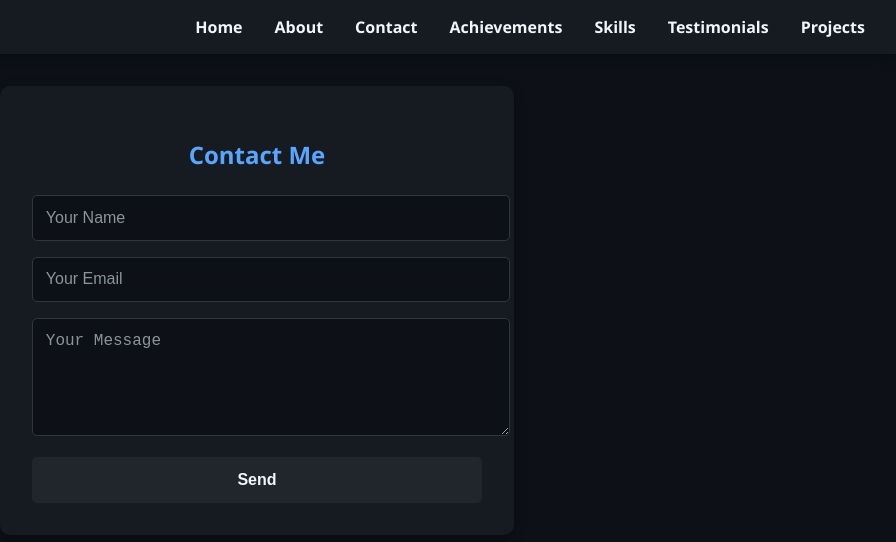
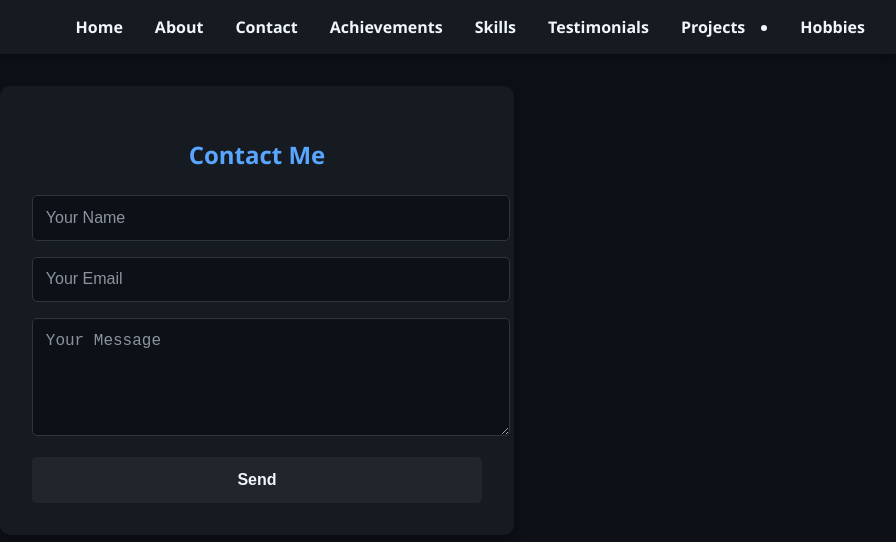
Before and after one commit to JeetCommit/portfolio-, a plain HTML site: page contact.html in a window 1280 px wide. Shown: the whole page, without its empty margins (383-1279 px from the left). Drawn offline with Linux system fonts and the light colour scheme.

Commit message:
Update contact.html

```diff
--- a/contact.html
+++ b/contact.html
@@ -97,6 +97,7 @@
     <a href="skills.html">Skills</a>
     <a href="Testimonials.html">Testimonials</a>
     <a href="Projects.html">Projects</a>
+    <li><a href="Hobbies.html" class="active">Hobbies</a></li>
   </nav>
 
   <form class="contact-form" action="mailto:your.email@example.com" method="post" enctype="text/plain">
```
